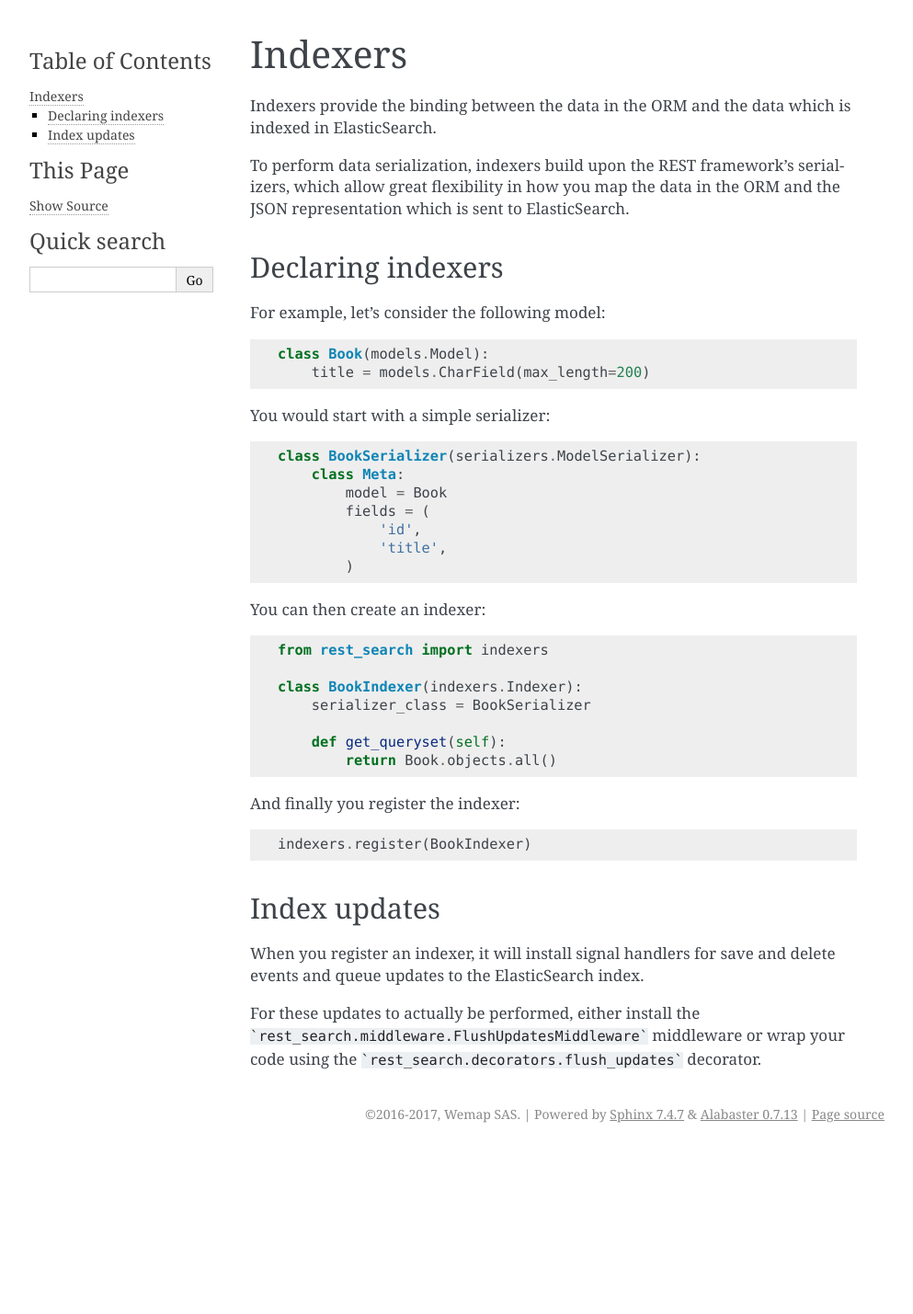
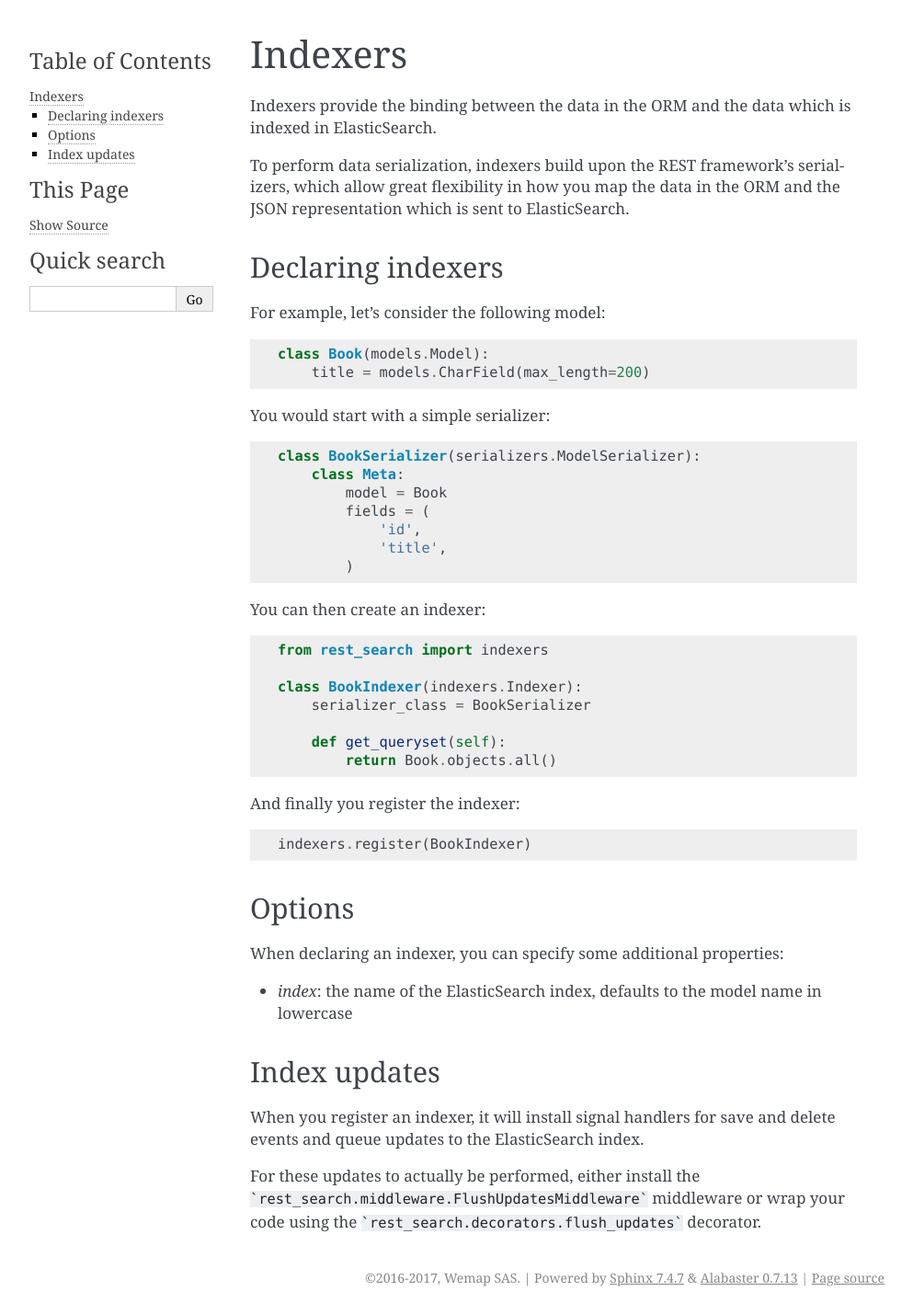
Before and after one commit to wemap/django-rest-search, a Sphinx documentation site: the page built from docs/indexers.rst, in a window 1280 px wide. Shown: the whole page at 92% size, without its empty margins (148-1141 px from the left). Built offline with Sphinx 7.4.7, drawn with Linux system fonts in a browser that asks for light colours; before the commit the page ends 1251 px from its top, so only the background shows below that.

Commit message:
[docs] document Indexer.index property

```diff
--- a/docs/indexers.rst
+++ b/docs/indexers.rst
@@ -40,6 +40,13 @@ And finally you register the indexer::
 
     indexers.register(BookIndexer)
 
+Options
+-------
+
+When declaring an indexer, you can specify some additional properties:
+
+- `index`: the name of the ElasticSearch index, defaults to the model name in lowercase
+
 Index updates
 -------------
 
```
